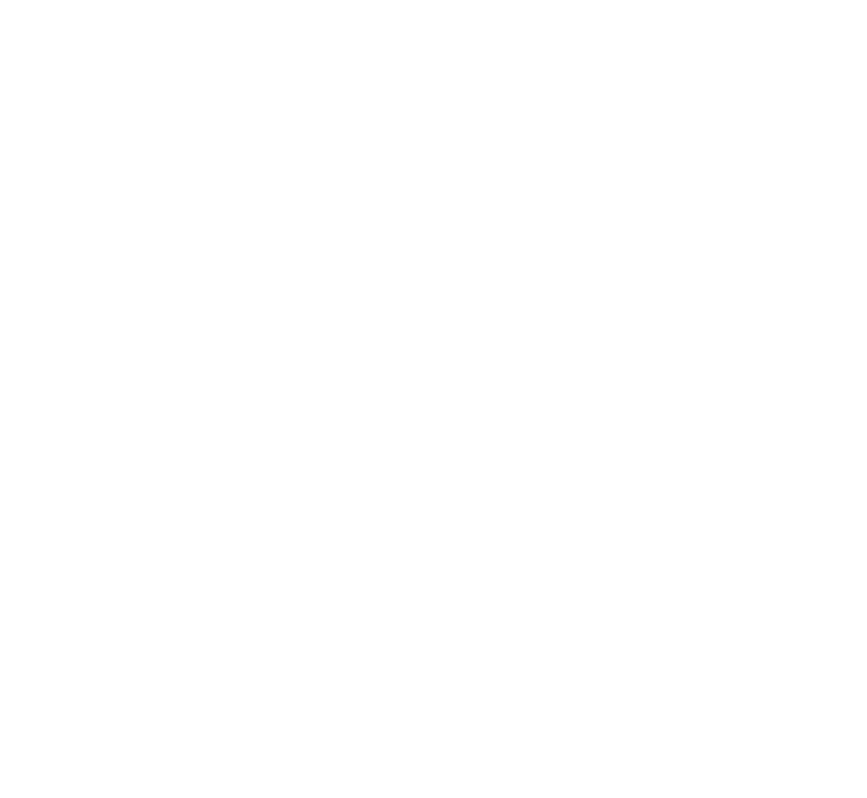
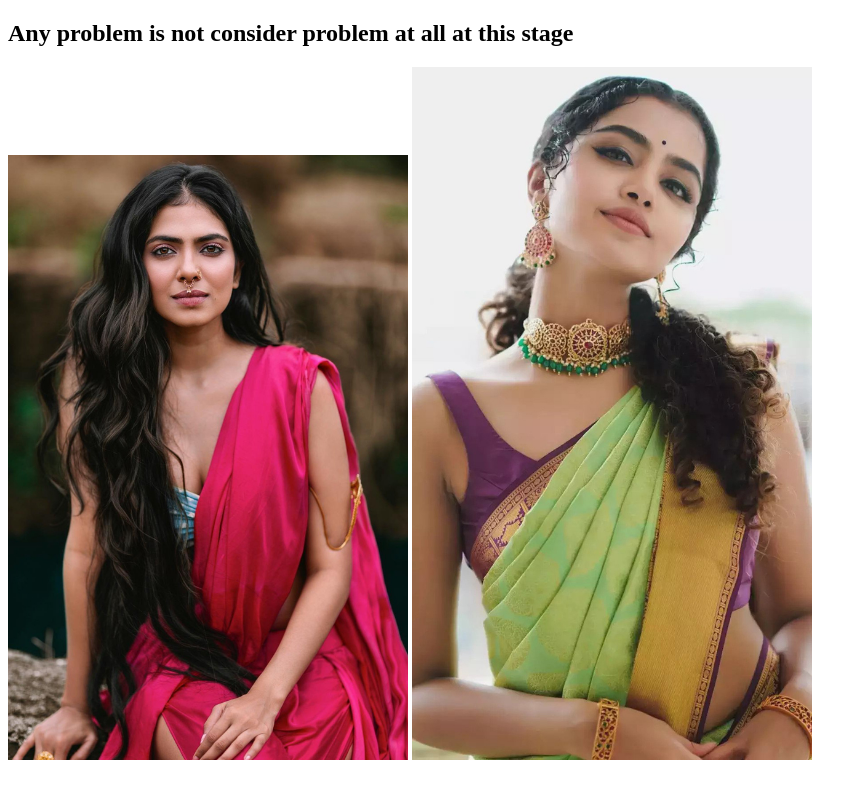
Before and after one commit to musfiqur172/problem-will-never-last, a plain HTML site: page Index.html in a window 1280 px wide. Shown: the whole page, without its empty margins (0-867 px from the left). Drawn offline with Linux system fonts and the light colour scheme.

Commit message:
added pictures

```diff
--- a/Index.html
+++ b/Index.html
@@ -6,6 +6,8 @@
     <title>Problem Will Never Last Forever</title>
 </head>
 <body>
-
+    <h2>Any problem is not consider problem at all at this stage</h2>
+    <img width="400px" src="img/kerala-1.jpg" alt="">
+    <img width="400px" src="img/kerala-2.jpg" alt="">
 </body>
 </html>
```
Also changed, not shown: img/kerala-1.jpg (added), img/kerala-2.jpg (added).
